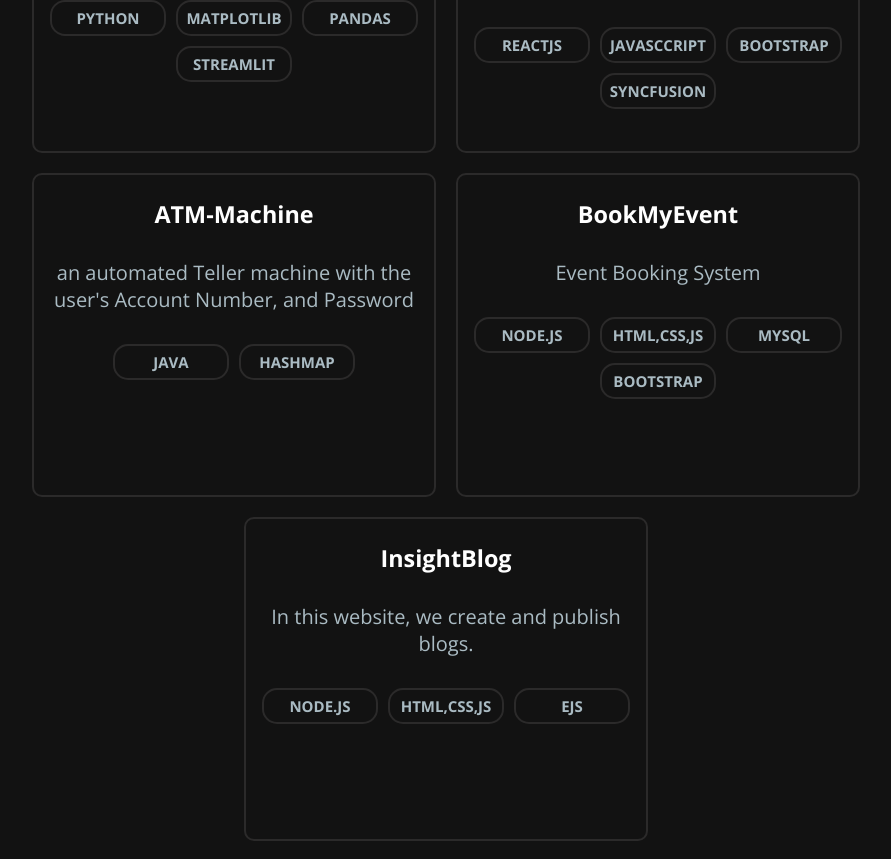
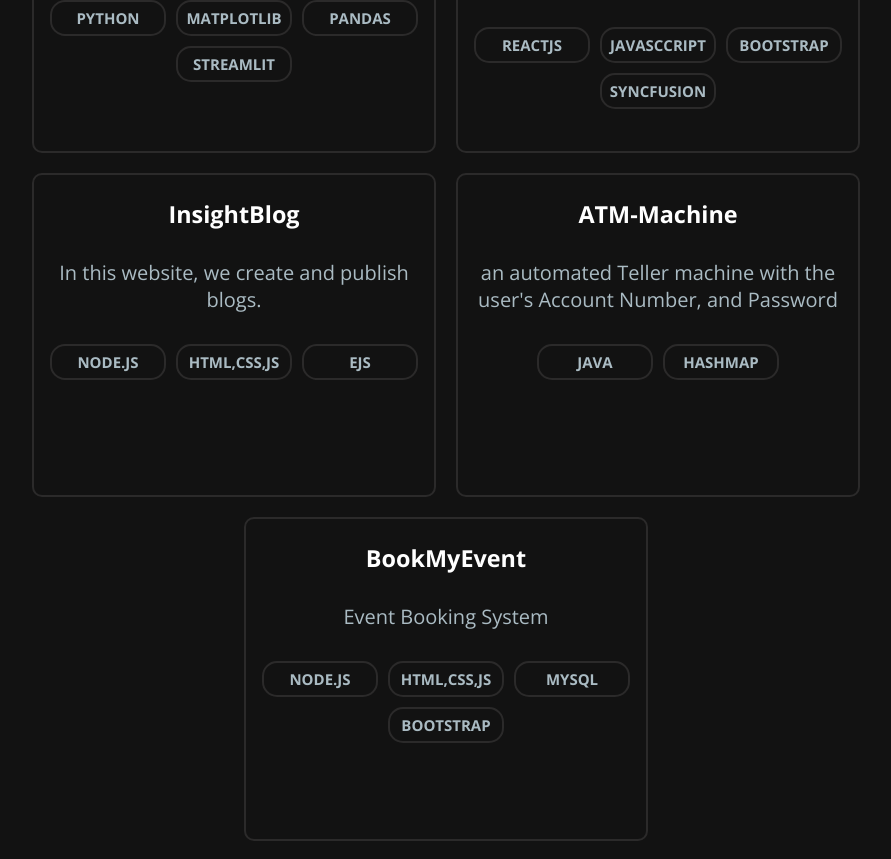
Before and after one commit to Ironblade1/portfolio-website, a Next.js app: page /projects in a window 1280 px wide. Shown: the part 744-1603 px from the top of the page, without its empty margins (194-1085 px from the left). Built offline with nearby package versions, Linux system fonts and the light colour scheme.

Commit message:
Update projects.js

```diff
--- a/lists/projects.js
+++ b/lists/projects.js
@@ -19,6 +19,11 @@ export const projects = {
     "Desc": "Built a React web app facilitating streamlined appointment scheduling and visualization for trainers and clients.",
     "Tags": ["ReactJs", "JavaSccript", "Bootstrap", "SyncFusion"]
   },
+  "InsightBlog": {
+    "Link": "https://puzzled-loincloth-slug.cyclic.app/",
+    "Desc": "In this website, we create and publish blogs.",
+    "Tags": ["Node.js", 'HTML,CSS,JS', 'EJS']
+  },
   "ATM-Machine": {
     "Link": "https://github.com/Ironblade1/ATM-Machine",
     "Desc": "an automated Teller machine with the user's Account Number, and Password",
@@ -28,10 +33,5 @@ export const projects = {
     "Link": "https://github.com/Ironblade1/Event-Booking-System",
     "Desc": "Event Booking System",
     "Tags": ['Node.js', 'HTML,CSS,JS', 'MySQL', "Bootstrap"]
-  },
-  "InsightBlog": {
-    "Link": "https://making-blogs.onrender.com/",
-    "Desc": "In this website, we create and publish blogs.",
-    "Tags": ["Node.js", 'HTML,CSS,JS', 'EJS']
   }
 }
```
